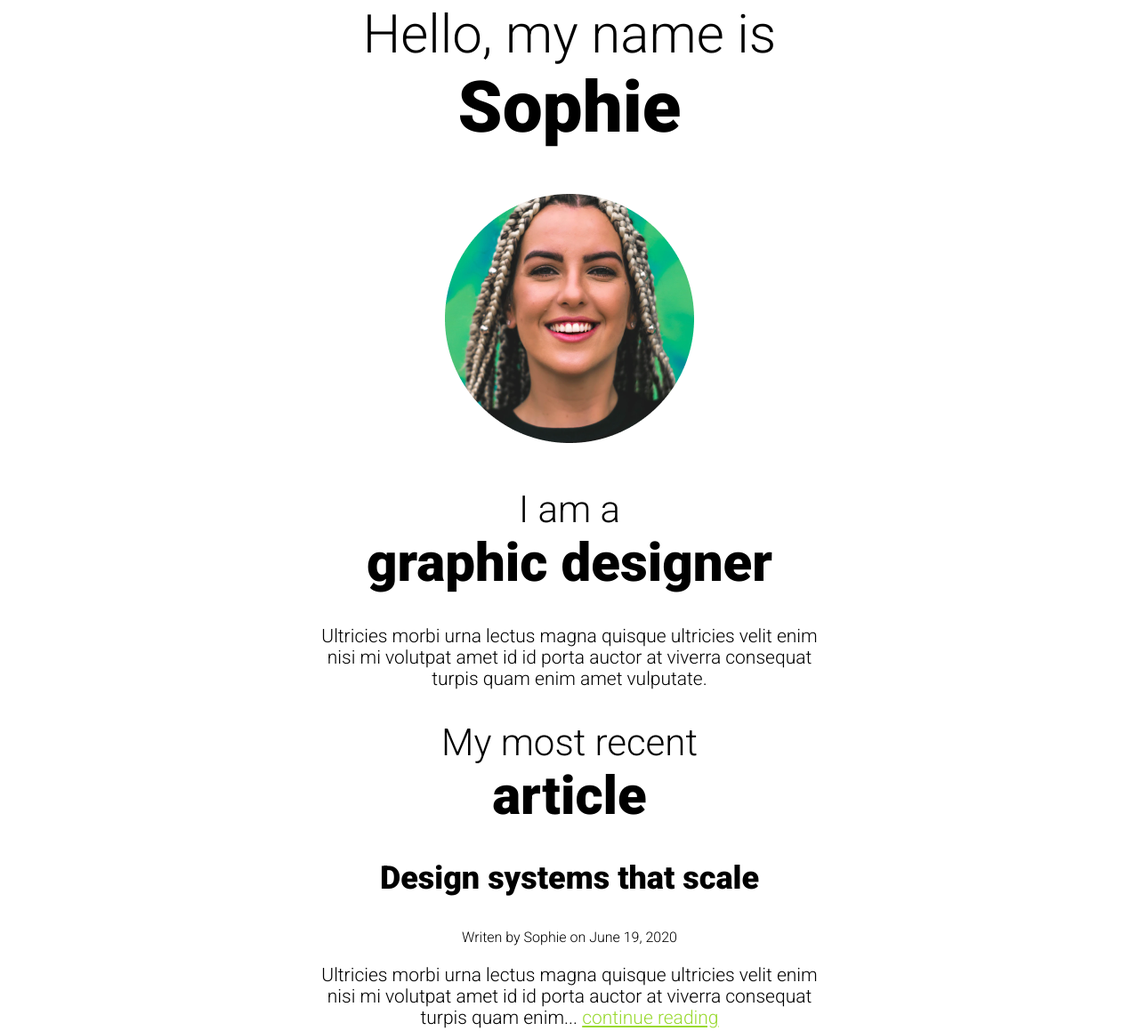
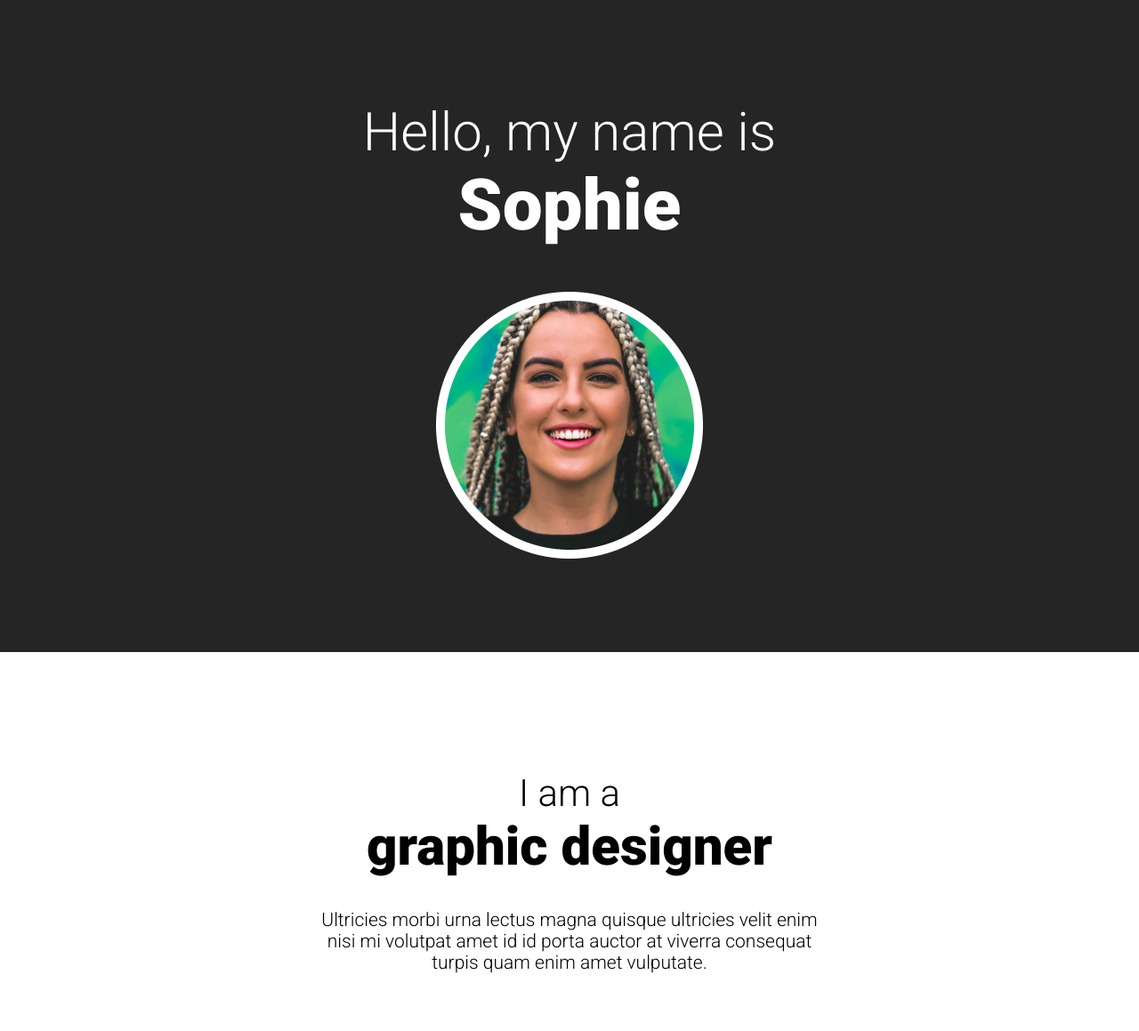
Before and after one commit to vikasmnu/CSS_Scrimba_challenges, a website built with Vite: page index.html in a window 1280 px wide. Shown: the part 37-1196 px from the top of the page at 89% size. Built offline with nearby package versions, Linux system fonts and the light colour scheme.

Commit message:
changed design

```diff
--- a/index.css
+++ b/index.css
@@ -1,48 +1,67 @@
 body {
     text-align: center;
-    font-family: "Roboto", sans-serif;
+    font-family: 'Roboto', sans-serif;
     font-size: 21px;
     font-weight: 300;
-}
-
-h1,
-h2 {
-    font-weight: 300;  /*grouped*/
-}
-
-h1 {
-    font-size: 60px;
-}
-h2 {
-    font-size: 42px;
-}
-h3 {
-    font-size: 36px;
-    font-weight: 900;
-}
-.small-text {
-    font-size: 16px;
-}
-
-.nameDark {
-    font-size: 80px;
-    font-weight: 800;
-}
-.graphicsDark,.articleDark {
-    font-size: 60px;
-    font-weight: 800;
+    margin: 0;
 }
 
 .container {
     width: 570px;
     margin: 0 auto;
 }
+
+.dark {
+    background-color: #252525;
+    color:#fff;
+    padding: 100px 0;
+}
+
+.light {
+    padding: 100px 0;
+}
+
+.bold-text {
+    font-weight: 900;
+    display: block;
+}
+
+h1 .bold-text {
+    font-size: 80px;
+}
+
+h2 .bold-text {
+    font-size: 60px;
+}
+
+h1,
+h2 {
+    font-weight: 300;
+}
+
+h1 {
+    font-size: 60px;
+}
+
+h2 {
+    font-size: 42px;
+}
+
+h3 {
+    font-size: 36px;
+    font-weight: 900;
+}
+
 a {
     color: #99D930;
+    font-weight: 900;
 }
-a:hover{
-    color:#131313;
+
+a:hover,
+a:focus {
+    color: #131313;
 }
-span {
-    display:block;
+
+.small-text {
+    font-size: 16px;
 }
--- a/index.html
+++ b/index.html
@@ -1,23 +1,32 @@
 <!DOCTYPE html>
-<html lang="en">
+<html>
 <head>
     <title>HTML & CSS Fundamentals | Challenges</title>
-        <link rel="stylesheet" href="index.css">
     <link href="https://fonts.googleapis.com/css2?family=Roboto:wght@300;900&display=swap" rel="stylesheet">
+    <link href="index.css" rel="stylesheet">
 </head>
 <body>
+<section class="dark">
     <div class="container">
-            <h1>Hello, my name is <span class="nameDark">Sophie</span></h1>
-            <img src="./img/sophie.png" alt="Sophie">
-            <h2>I am a <span class="graphicsDark">graphic designer</span></h2>
+        <h1>Hello, my name is <span class="bold-text">Sophie</span></h1>
+        <img src="img/sophie.png" alt="portrait of Sophie">
+    </div>
+</section>
+<section class="light">
+    <div class="container">
+        <h2>I am a <span class="bold-text">graphic designer</span></h2>
         <p>Ultricies morbi urna lectus magna quisque ultricies velit enim nisi mi volutpat amet id id porta auctor at viverra consequat turpis quam enim amet vulputate.</p>
-
-            <h2>My most recent <span class="articleDark">article</span></h2>
+    </div>
+</section>
+<section class="dark">
+    <div class="container">
+        <h2>My most recent <span class="bold-text">article</span></h2>
         <article>
             <h3>Design systems that scale</h3>
             <p class="small-text">Writen by Sophie on June 19, 2020</p>
             <p>Ultricies morbi urna lectus magna quisque ultricies velit enim nisi mi volutpat amet id id porta auctor at viverra consequat turpis quam enim... <a href="#">continue reading</a></p>
         </article>
     </div>
+</section>
 </body>
 </html>
```
Lines whose indentation alone changed are shown as unchanged.
